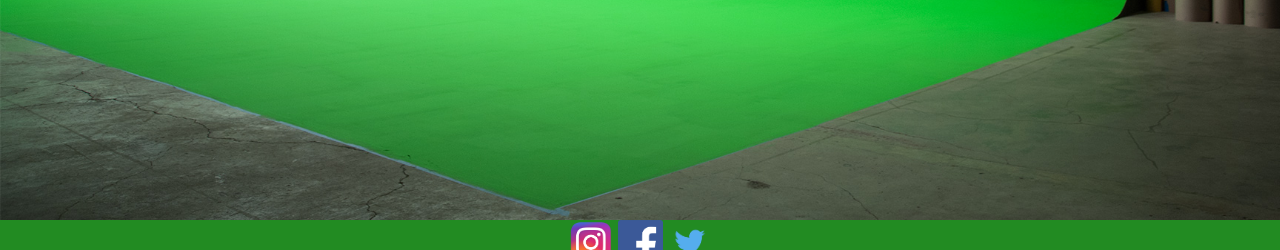
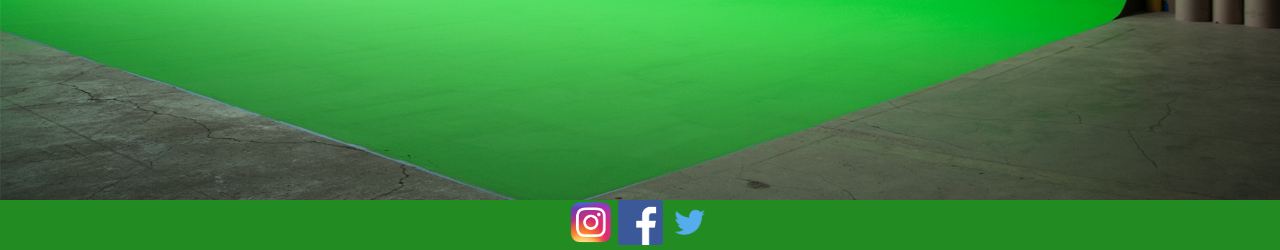
Before and after one commit to erensunerr/CarletonHackathon2019, a Flask app: page /camerabooth in a window 1280 px wide; the page is wider, and only the part inside the window is pictured. Shown: the part 550-800 px from the top of that part. Run offline with Flask 2, Linux system fonts and the light colour scheme.

Commit message:
Thiccer Footer

```diff
--- a/app/templates/camerabooth.html
+++ b/app/templates/camerabooth.html
@@ -62,7 +62,7 @@
         left: 0;
         bottom: 0;
         width: 100%;
-        height: 30px;
+        height: 50px;
         background-color: forestgreen;
         color: white;
         text-align: center;
```
